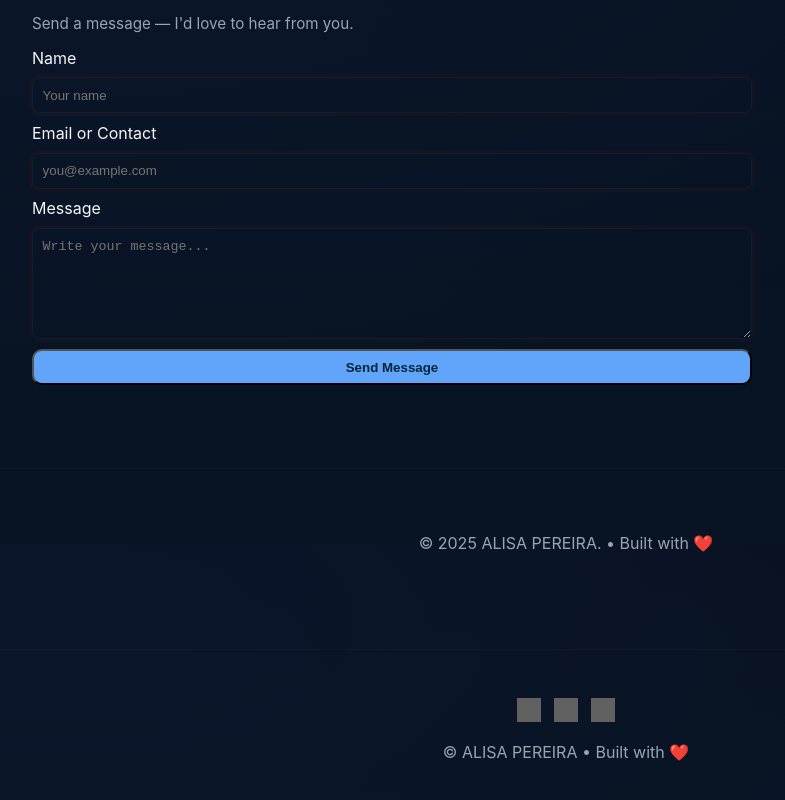
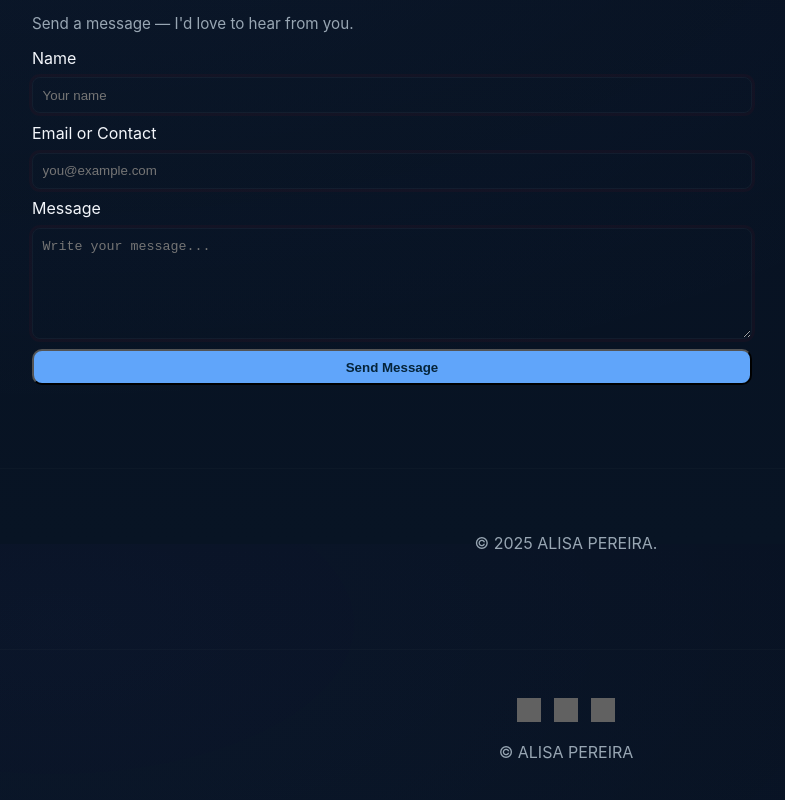
Before and after one commit to alisapereira08/portfolio, a plain HTML site: page index.html in a window 1280 px wide. Shown: the part 1856-2656 px from the top of the page, without its empty margins (74-859 px from the left). Drawn offline with Linux system fonts and the light colour scheme; grey boxes are pictures that could not be loaded.

```diff
--- a/index.html
+++ b/index.html
@@ -277,7 +277,7 @@
   <!-- Footer -->
   <footer class="site-footer">
     <div class="container">
-      <p>© <span id="year"></span> ALISA PEREIRA. • Built with ❤️</p>
+      <p>© <span id="year"></span> ALISA PEREIRA.</p>
     </div>
   </footer>
   <footer class="site-footer">
@@ -293,7 +293,7 @@
         <img src="https://cdn.jsdelivr.net/gh/simple-icons/simple-icons/icons/instagram.svg" alt="Instagram" width="24" height="24" style="filter:invert(1)">
       </a>
     </div>
-    <p>© <span id="year"></span> ALISA PEREIRA • Built with ❤️</p>
+    <p>© <span id="year"></span> ALISA PEREIRA </p>
   </div>
 </footer>
 
@@ -485,4 +485,5 @@
     });
   </script>
 </body>
+
 </html>
```
